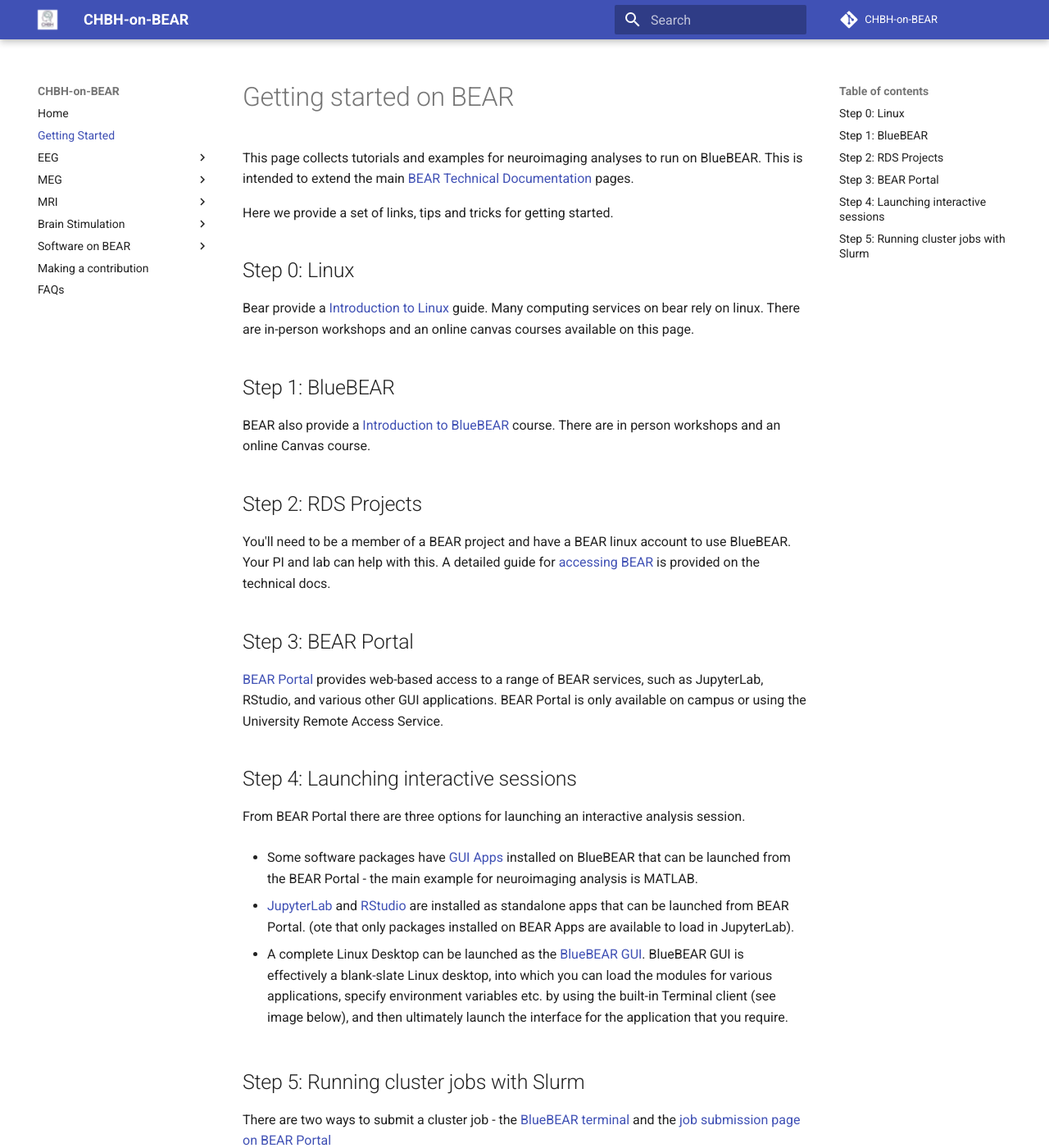
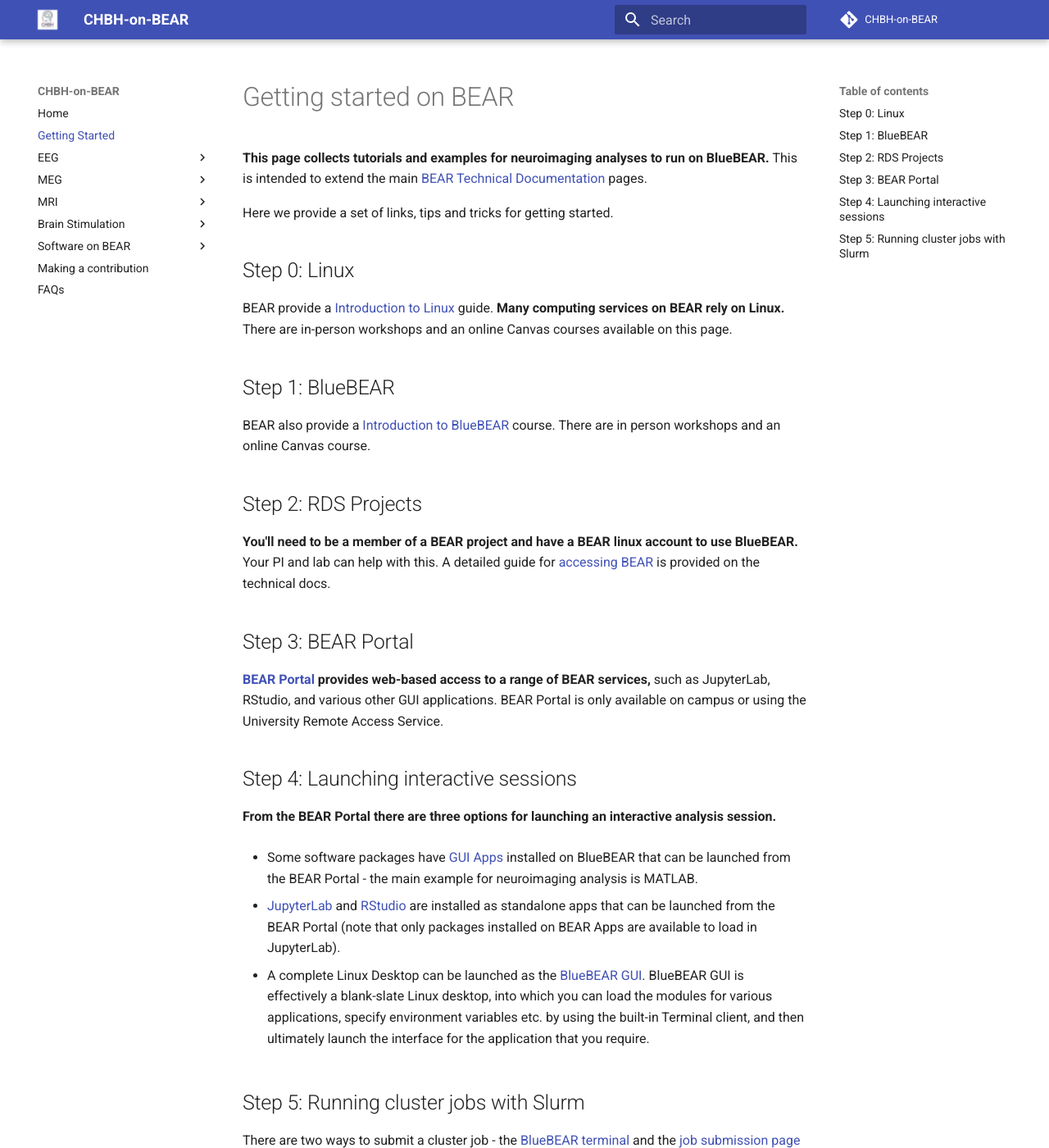
Before and after one commit to chbh-opensource/chbh-on-bear, an MkDocs documentation site: the page built from docs/getting_started.md, in a window 1280 px wide and 1400 px high. Shown: the whole window at 82% size. Built offline with MkDocs 1.6.1 and Material for MkDocs 9.7.7, drawn with Linux system fonts in a browser that asks for light colours; comment, search, counter and statistics services are not loaded; some of the changed text lies outside the part shown.

Commit message:
reformatting changes

```diff
--- a/docs/getting_started.md
+++ b/docs/getting_started.md
@@ -1,12 +1,12 @@
 # Getting started on BEAR
 
-This page collects tutorials and examples for neuroimaging analyses to run on BlueBEAR. This is intended to extend the main [BEAR Technical Documentation](https://docs.bear.bham.ac.uk/) pages.
+<b>This page collects tutorials and examples for neuroimaging analyses to run on BlueBEAR.</b> This is intended to extend the main [BEAR Technical Documentation](https://docs.bear.bham.ac.uk/) pages.
 
 Here we provide a set of links, tips and tricks for getting started.
 
 ## Step 0: Linux
 
-Bear provide a [Introduction to Linux](https://www.birmingham.ac.uk/research/arc/bear/training/intro-linux) guide. Many computing services on bear rely on linux. There are in-person workshops and an online canvas courses available on this page.
+BEAR provide a [Introduction to Linux](https://www.birmingham.ac.uk/research/arc/bear/training/intro-linux) guide. <b>Many computing services on BEAR rely on Linux.</b> There are in-person workshops and an online Canvas courses available on this page.
 
 ## Step 1: BlueBEAR
 
@@ -14,29 +14,29 @@
 
 ## Step 2: RDS Projects
 
-You'll need to be a member of a BEAR project and have a BEAR linux account to use BlueBEAR. Your PI and lab can help with this. A detailed guide for [accessing BEAR](https://docs.bear.bham.ac.uk/bluebear/accessing/) is provided on the technical docs.
+<b>You'll need to be a member of a BEAR project and have a BEAR linux account to use BlueBEAR.</b> Your PI and lab can help with this. A detailed guide for [accessing BEAR](https://docs.bear.bham.ac.uk/bluebear/accessing/) is provided on the technical docs.
 
 ## Step 3: BEAR Portal
 
-[BEAR Portal](https://docs.bear.bham.ac.uk/portal/accessing/) provides web-based access to a range of BEAR services, such as JupyterLab, RStudio, and various other GUI applications. BEAR Portal is only available on campus or using the University Remote Access Service.
+<b>[BEAR Portal](https://docs.bear.bham.ac.uk/portal/accessing/) provides web-based access to a range of BEAR services,</b> such as JupyterLab, RStudio, and various other GUI applications. BEAR Portal is only available on campus or using the University Remote Access Service.
 
 ## Step 4: Launching interactive sessions
 
-From BEAR Portal there are three options for launching an interactive analysis session.
+<b>From the BEAR Portal there are three options for launching an interactive analysis session.</b>
 
 - Some software packages have [GUI Apps](https://docs.bear.bham.ac.uk/portal/gui_apps/) installed on BlueBEAR that can be launched from the BEAR Portal - the main example for neuroimaging analysis is MATLAB.
 
-- [JupyterLab](https://docs.bear.bham.ac.uk/portal/jupyterlab/) and [RStudio](https://docs.bear.bham.ac.uk/portal/rstudio/) are installed as standalone apps that can be launched from BEAR Portal. (ote that only packages installed on BEAR Apps are available to load in JupyterLab).
+- [JupyterLab](https://docs.bear.bham.ac.uk/portal/jupyterlab/) and [RStudio](https://docs.bear.bham.ac.uk/portal/rstudio/) are installed as standalone apps that can be launched from the BEAR Portal (note that only packages installed on BEAR Apps are available to load in JupyterLab).
 
-- A complete Linux Desktop can be launched as the [BlueBEAR GUI](https://docs.bear.bham.ac.uk/portal/gui/). BlueBEAR GUI is effectively a blank-slate Linux desktop, into which you can load the modules for various applications, specify environment variables etc. by using the built-in Terminal client (see image below), and then ultimately launch the interface for the application that you require.
+- A complete Linux Desktop can be launched as the [BlueBEAR GUI](https://docs.bear.bham.ac.uk/portal/gui/). BlueBEAR GUI is effectively a blank-slate Linux desktop, into which you can load the modules for various applications, specify environment variables etc. by using the built-in Terminal client, and then ultimately launch the interface for the application that you require.
 
 ## Step 5: Running cluster jobs with Slurm
 
 There are two ways to submit a cluster job - the [BlueBEAR terminal](https://docs.bear.bham.ac.uk/bluebear/jobs/) and the [job submission page on BEAR Portal](https://docs.bear.bham.ac.uk/portal/jobs/)
 
-**BlueBEAR Terminal** Once you have prepared a submission script, you can go to that location in the BEAR-Portal file browser and click 'Open in terminal' in the top. This will open a terminal session from which you can submit, monitor and (optionally) cancel your job using `sbatch`, `squeue` and `scontrol`.
+**BlueBEAR Terminal** Once you have prepared a submission script, you can go to that location in the BEAR Portal file browser and click 'Open in terminal' in the top. This will open a terminal session from which you can submit, monitor and (optionally) cancel your job using `sbatch`, `squeue` and `scontrol`.
 
 !!! note
     These terminal sessions are ONLY intended for submitting and monitoring cluster jobs - not for active analyses. This should be carried out on the BEAR GUI or similar.
 
-**BlueBEAR Job Composer** this is a GUI page which helps you to write a new job to submit to blue-bear using the [job composer](https://docs.bear.bham.ac.uk/portal/jobs/#creating-a-new-compute-job-through-the-bear-portal).
+**BlueBEAR Job Composer** this is a GUI page which helps you to write a new job to submit to BlueBEAR using the [job composer](https://docs.bear.bham.ac.uk/portal/jobs/#creating-a-new-compute-job-through-the-bear-portal).
```
